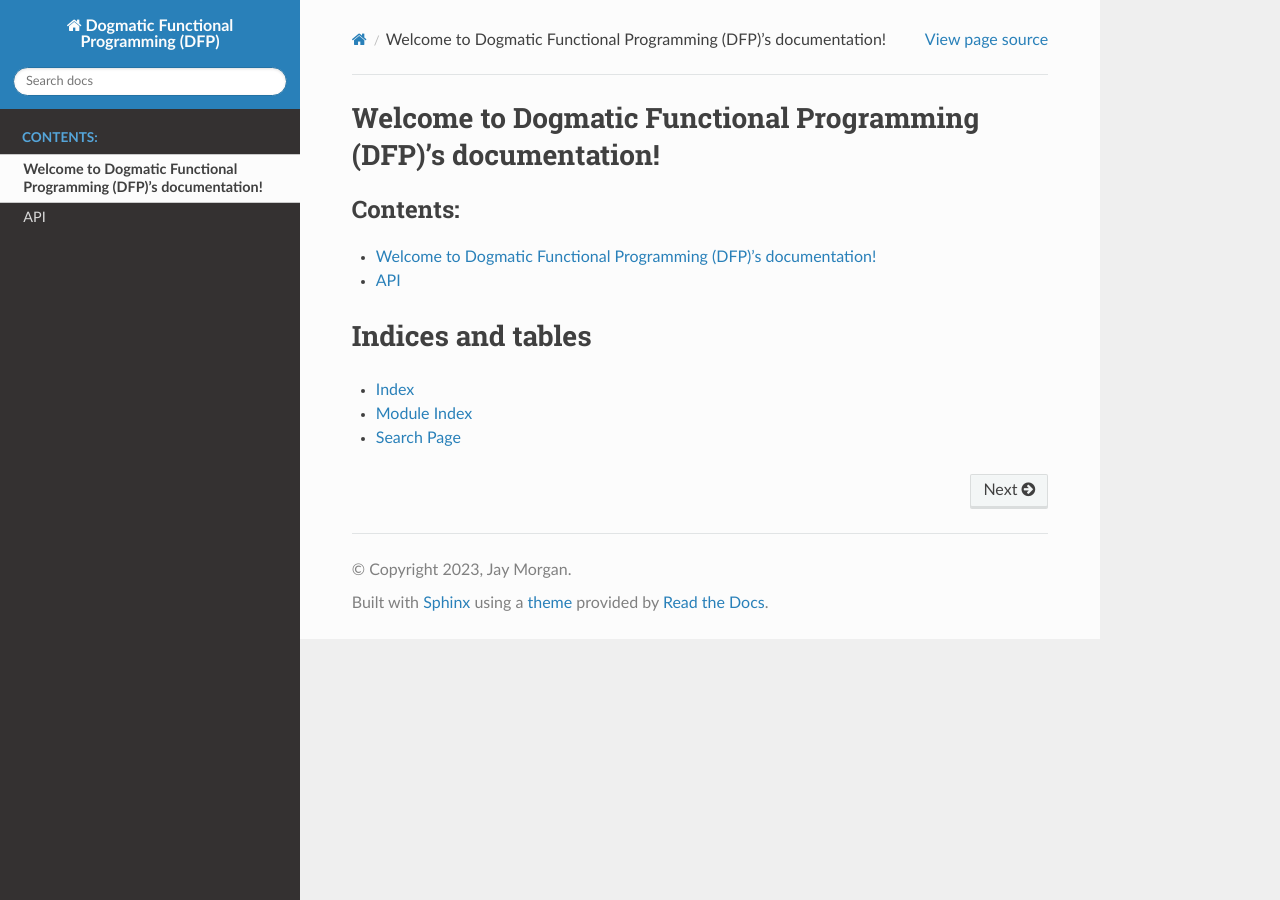
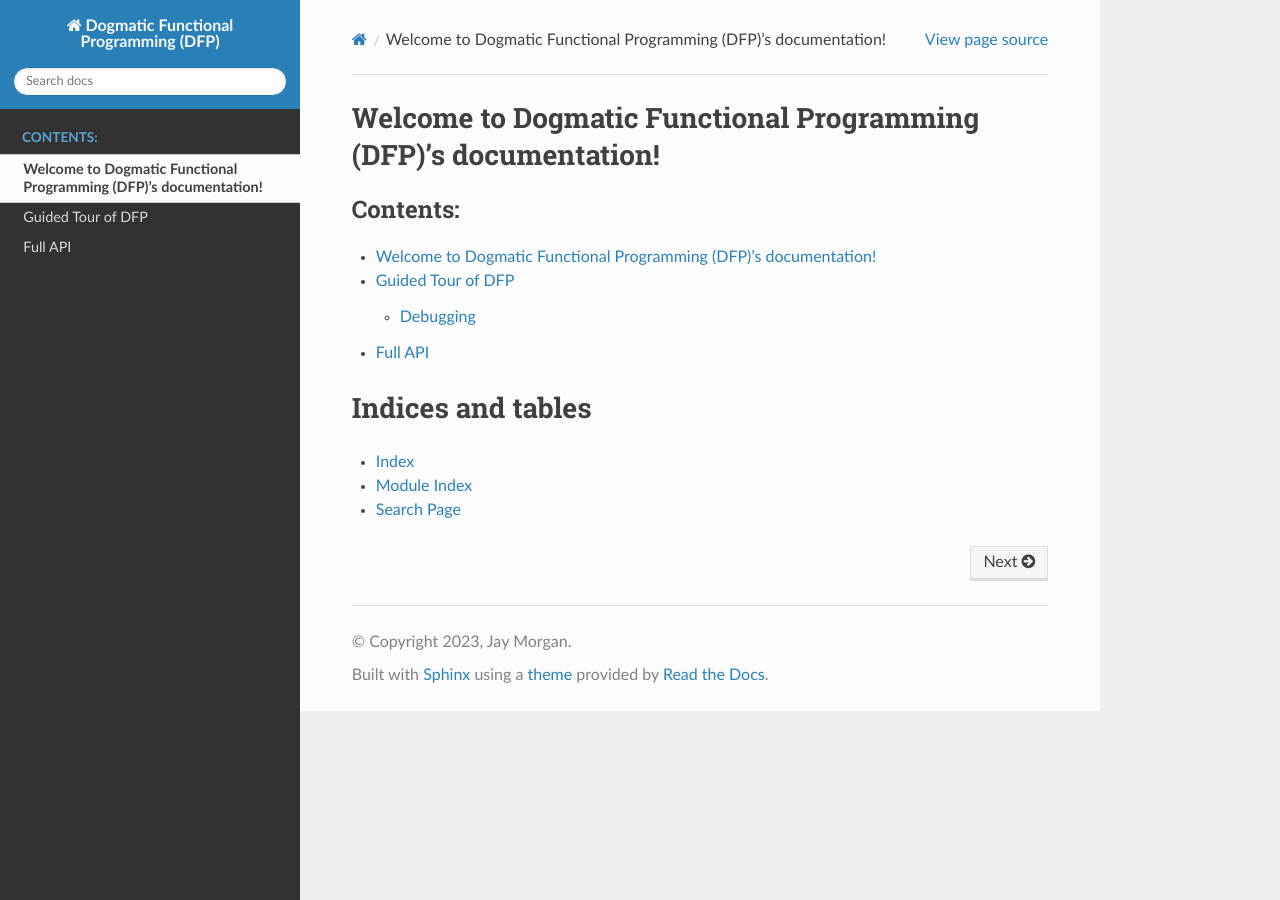
Before and after one commit to jaypmorgan/dfp, a Sphinx documentation site: the page built from docs/index.rst, in a window 1280 px wide. Built offline with Sphinx 7.4.7 and the Read the Docs theme 2.0.0, drawn with Linux system fonts in a browser that asks for light colours.

Commit message:
Add guided documentation

```diff
--- a/docs/api.rst
+++ b/docs/api.rst
@@ -1,5 +1,5 @@
-API
-===
+Full API
+========
 
 .. automodule:: dfp
     :members:
--- /dev/null
+++ b/docs/guided.rst
@@ -0,0 +1,10 @@
+Guided Tour of DFP
+==================
+
+
+Debugging
+---------
+
+.. autofunction:: printr
+
+.. autofunction:: trace
--- a/docs/index.rst
+++ b/docs/index.rst
@@ -11,6 +11,7 @@ Welcome to Dogmatic Functional Programming (DFP)'s documentation!
    :caption: Contents:
 
    self
+   guided
    api
 
 
```
